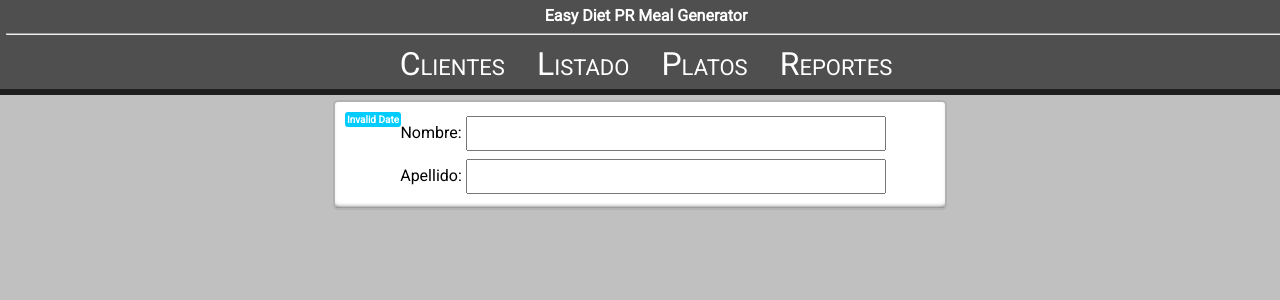
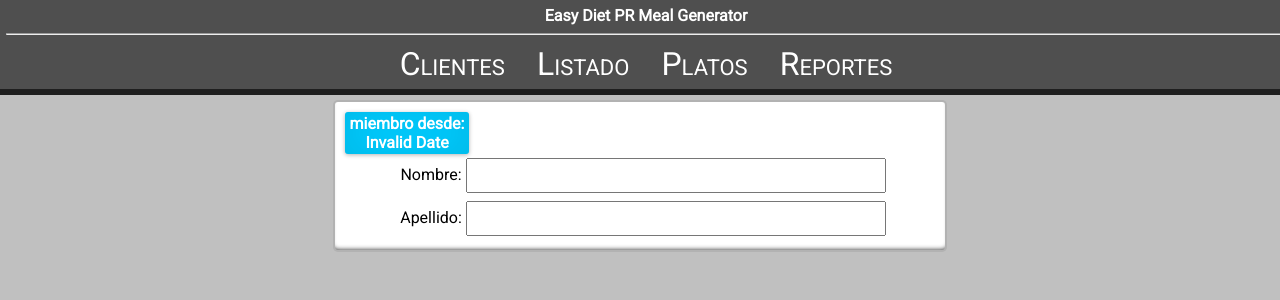
Before and after one commit to developer787/easydiet_frontend, a React (Create React App) app: page /editar/1 in a window 1280 px wide. Shown: the top 300 px of the page. Built offline with nearby package versions, Linux system fonts and the light colour scheme; the HTML template or start-up script is replaced by a standard one.

Commit message:
editarClente css

```diff
--- a/src/components/EditarCliente.css
+++ b/src/components/EditarCliente.css
@@ -1,9 +1,12 @@
 .blue{
   background-color: #0cf;
   color: #fff;
-  position: absolute;
-  font-size: 10px;
+  font-size: 2vmin;
+  width: 20%;
   border-radius: 3px;
   padding: 2px;
   font-weight: 600;
+  box-shadow: 0 1px 4px
+    rgba(0, 0, 0, 0.3), 0 0 40px
+    rgba(0, 0, 0, 0.1) inset;
 }
--- a/src/components/EditarCliente.js
+++ b/src/components/EditarCliente.js
@@ -52,7 +52,7 @@ class EditarCliente extends React.Component {
     console.log(nombre, apellido)
     return (
       <div>
-      <div className='blue'>{fecha.toLocaleDateString('en-US')}</div>
+      <div className='blue'>miembro desde: {fecha.toLocaleDateString('en-US')}</div>
       <label>
       Nombre:
         <input
```
